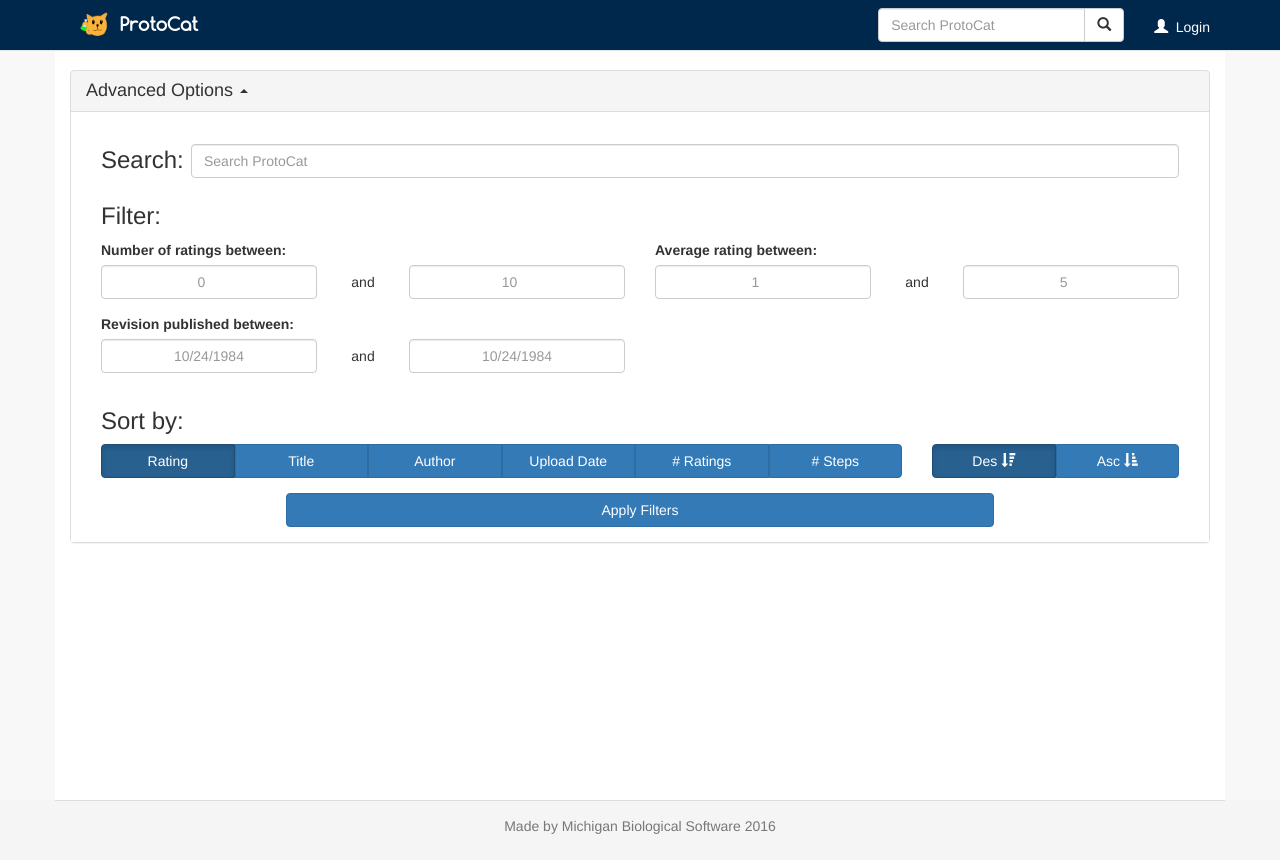
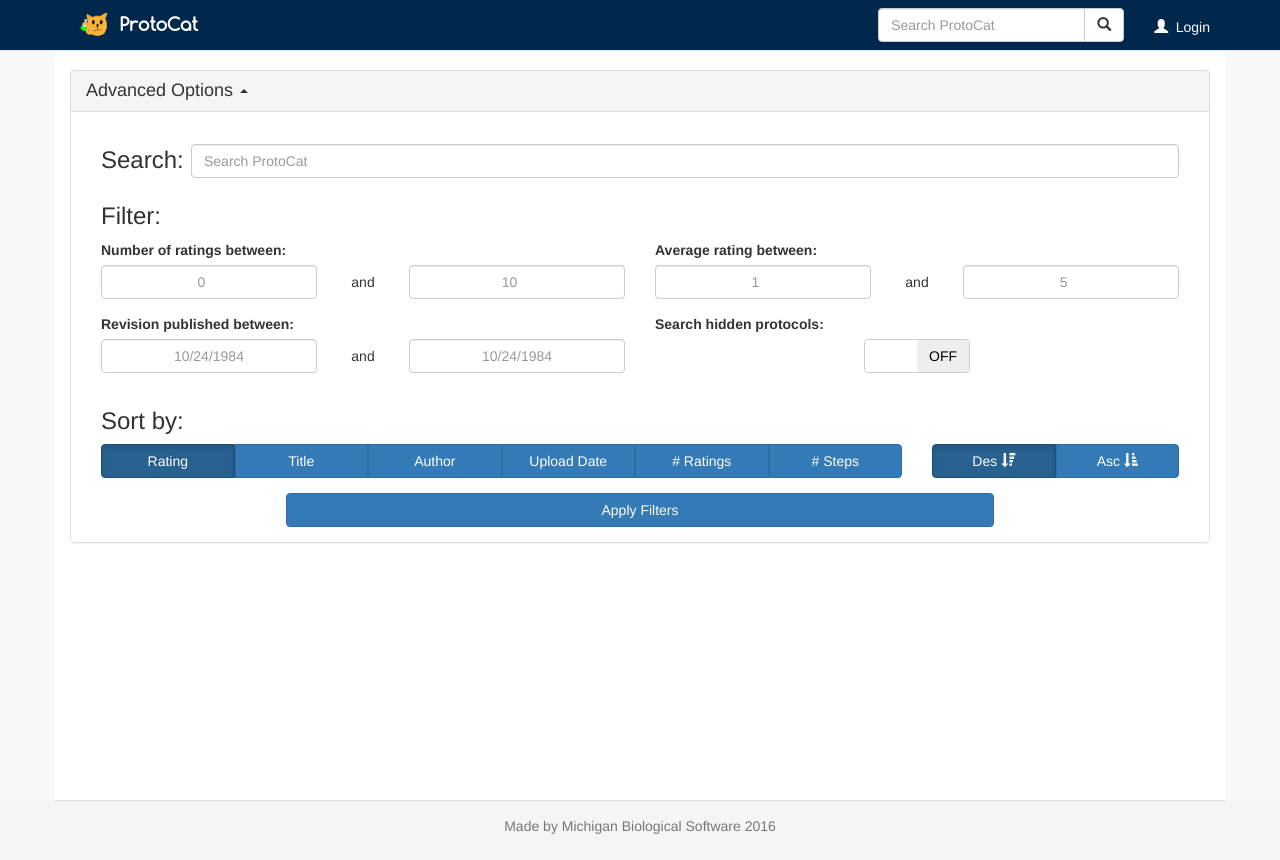
Before and after one commit to igemsoftware2017/Michigan_Software_2017_ProtoCat, a Django app: page /search/ in a window 1280 px wide, after a click on "Advanced Options". Run offline with Django 3.2, Linux system fonts and the light colour scheme; data that the repository does not hold is empty; parts of the project's set-up code (start-up, migrations or seed data) failed here and were passed over; some libraries are stand-ins or nearby versions.

Commit message:
Allow search of hidden protocols

```diff
--- a/mibiosoft/protocat/templates/search.html
+++ b/mibiosoft/protocat/templates/search.html
@@ -72,6 +72,10 @@
 	margin-left: 0px !important;
 	margin-right: 0px !important;
 }
+.bootstrap-switch {
+	display: block;
+	margin: 0 auto;
+}
 </style>
 
 <script>
@@ -105,7 +109,9 @@ $(document).on('ready', function(){
 	});
 });
 
-$(function() {
+$(document).on('ready', function() {
+	$('[name="search-hidden"]').bootstrapSwitch();
+
 	$('input.datepicker').daterangepicker({
 		autoUpdateInput: false,
 		singleDatePicker: true,
@@ -209,6 +215,14 @@ $(function() {
 											<div class="col-xs-5" style="padding-left:0px">
 												<input type="text" class="form-control datepicker" name="revision-end-upload" placeholder="10/24/1984" style="text-align:center;"/>
 											</div>
+										</div>
+									</fieldset>
+								</div>
+								<div class="col-xs-12 col-sm-6">
+									<fieldset class="form-group keep-margin">
+										<label for="formGroupExampleInput2">Search hidden protocols:</label>
+										<div>
+											<input type="checkbox" name="search-hidden">
 										</div>
 									</fieldset>
 								</div>
@@ -328,6 +342,14 @@ $(function() {
 										</div>
 									</fieldset>
 								</div>
+								<div class="col-xs-12 col-sm-6">
+									<fieldset class="form-group keep-margin">
+										<label for="formGroupExampleInput2">Search hidden protocols:</label>
+										<div>
+											<input type="checkbox" name="search-hidden">
+										</div>
+									</fieldset>
+								</div>
 							</div>
 							<h3>Sort by:</h3>
 							<div class="row keep-margin">
--- a/mibiosoft/protocat/views.py
+++ b/mibiosoft/protocat/views.py
@@ -310,6 +310,11 @@ def search(request):
 	order = sort_direction + order
 
 	results = Protocol.objects.filter(Q(title__icontains = text_filter) | Q(description__icontains = text_filter))
+
+	try:
+		search_hidden = (request.POST['search-hidden'] == "on")
+	except:
+		pass
 
 	if (not search_hidden):
 		results = results.filter(searchable = True)
```
